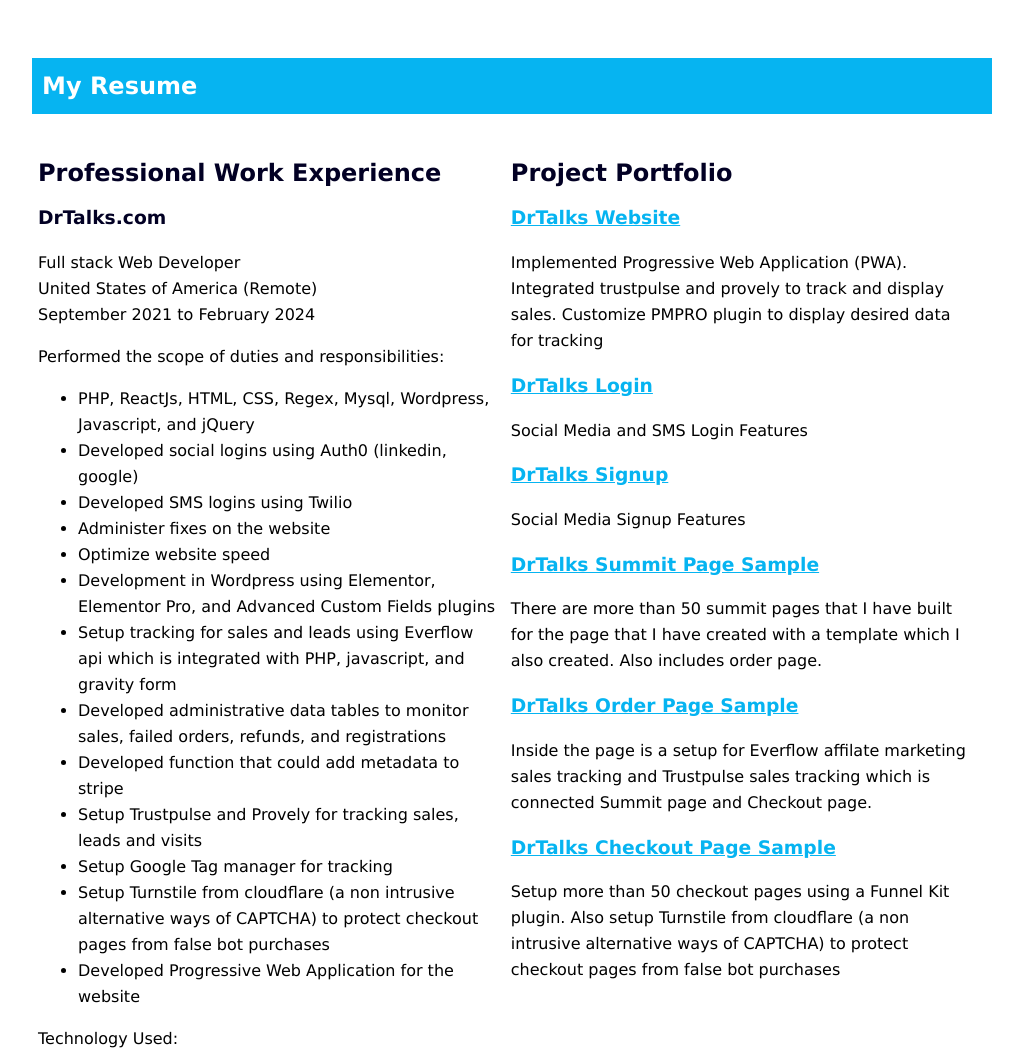
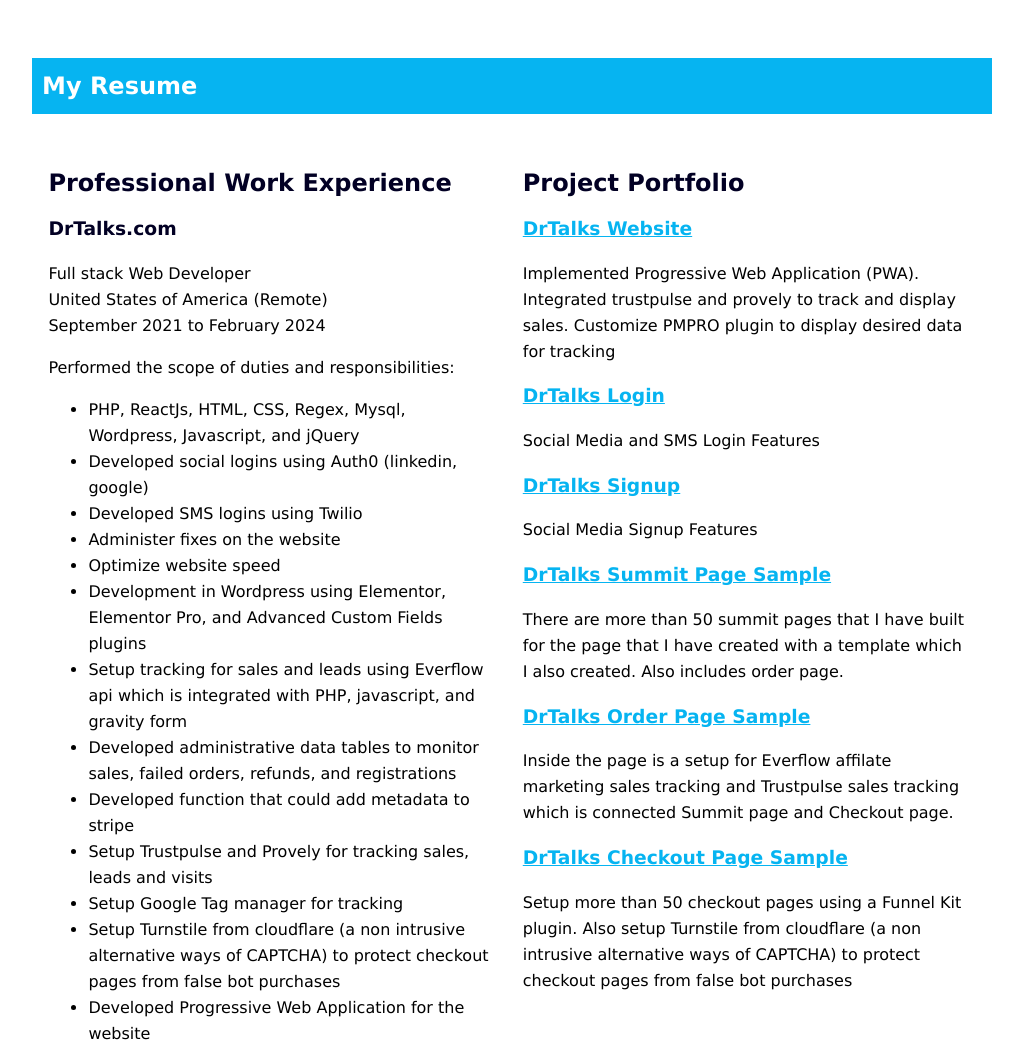
Before and after one commit to jfc2k4/jfc2k4.github.io, a plain HTML site: page index.html in a window 1280 px wide. Shown: the part 2020-3075 px from the top of the page, without its empty margins (128-1151 px from the left). Drawn offline with Linux system fonts and the light colour scheme.

Commit message:
Update style.css

```diff
--- a/css/style.css
+++ b/css/style.css
@@ -159,11 +159,11 @@ div#menubar {
 }
 
 .resumeitem {
-    width: 48%;
+    width: 46%;
     float: left;
     /* background-color: rgb(168, 166, 166); */
     list-style-type: none;
-    margin: 4px;
+    margin: 1.5%;
     padding: 2px;
     text-align: left;
     /* border-radius: 10px; */
```
